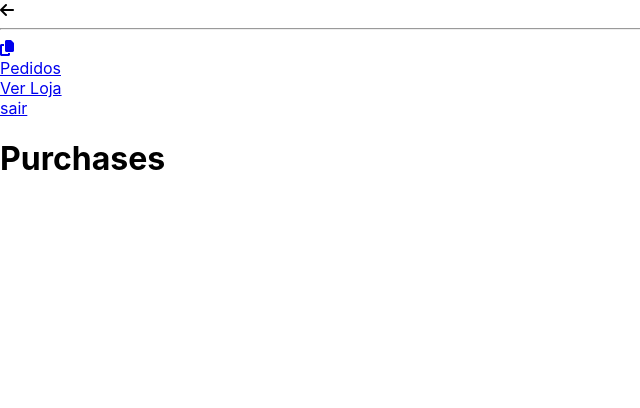
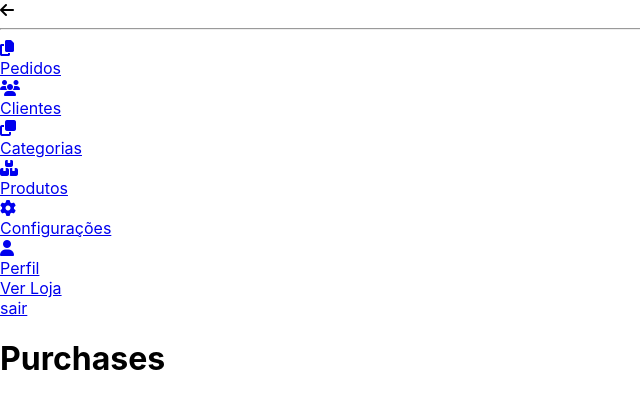
Before and after one commit to vhfuly/ecommerce-dashboard, a React (Create React App) app: page /#/ in a window 1280 px wide. Shown: the top 408 px of the page, without its empty margins (0-640 px from the left). Built offline with nearby package versions, Linux system fonts and the light colour scheme.

Commit message:
feat: create ItemsList

```diff
--- a/src/containers/Base/ItemsList.tsx
+++ b/src/containers/Base/ItemsList.tsx
@@ -6,20 +6,37 @@ type Props = {
   open: boolean;
 }
 
+const items = [
+  { route: '/', icon: (<i className='fas fa-copy' />), title: 'Pedidos' },
+  { route: '/clients', icon: (<i className='fas fa-users' />), title: 'Clientes' },
+  { route: '/Categories', icon: (<i className='fas fa-clone' />), title: 'Categorias' },
+  { route: '/products', icon: (<i className='fas fa-boxes' />), title: 'Produtos' },
+  { route: '/settings', icon: (<i className='fas fa-cog' />), title: 'Configurações' },
+  { route: '/profile', icon: (<i className='fas fa-user' />), title: 'Perfil' },
+]
+
 const ItemsList: React.FC<Props> = props => (
   <div>
-    <Link to={'/'}>
+    {
+      items.map((item, index) => (
+
+        <Link to={item.route} key={index}>
           <div className='item-menu'>
             <div>
-          <i className='fas fa-copy' />
+              {item.icon}
             </div>
-
+            {
+              props.open &&
+              (
                 <div>
-          <span>Pedidos</span>
+                  <span>{item.title}</span>
                 </div>
-
+              )
+            }
           </div>
         </Link>
+      ))
+    }
   </div>
 )
 
```
Lines whose indentation alone changed are shown as unchanged.
